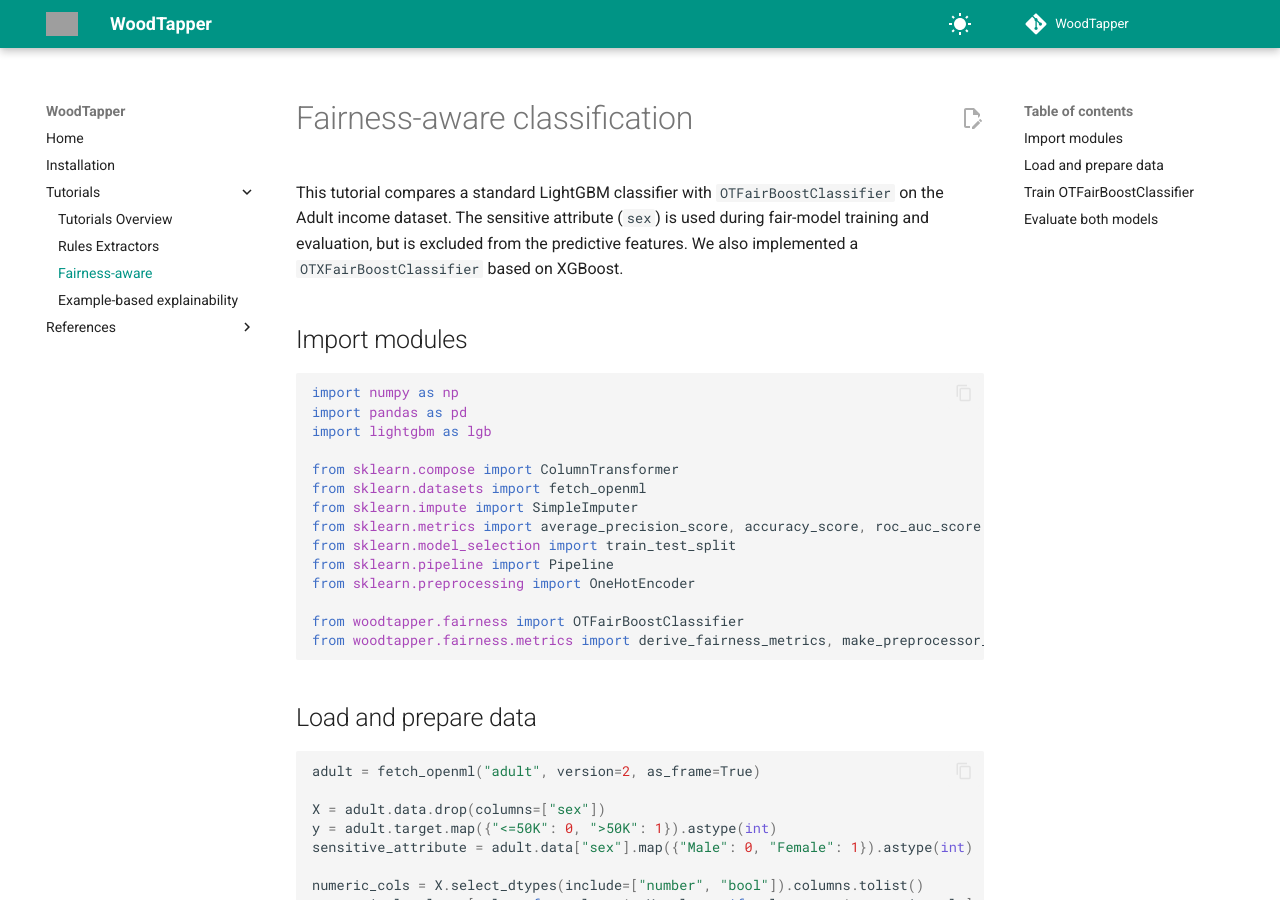
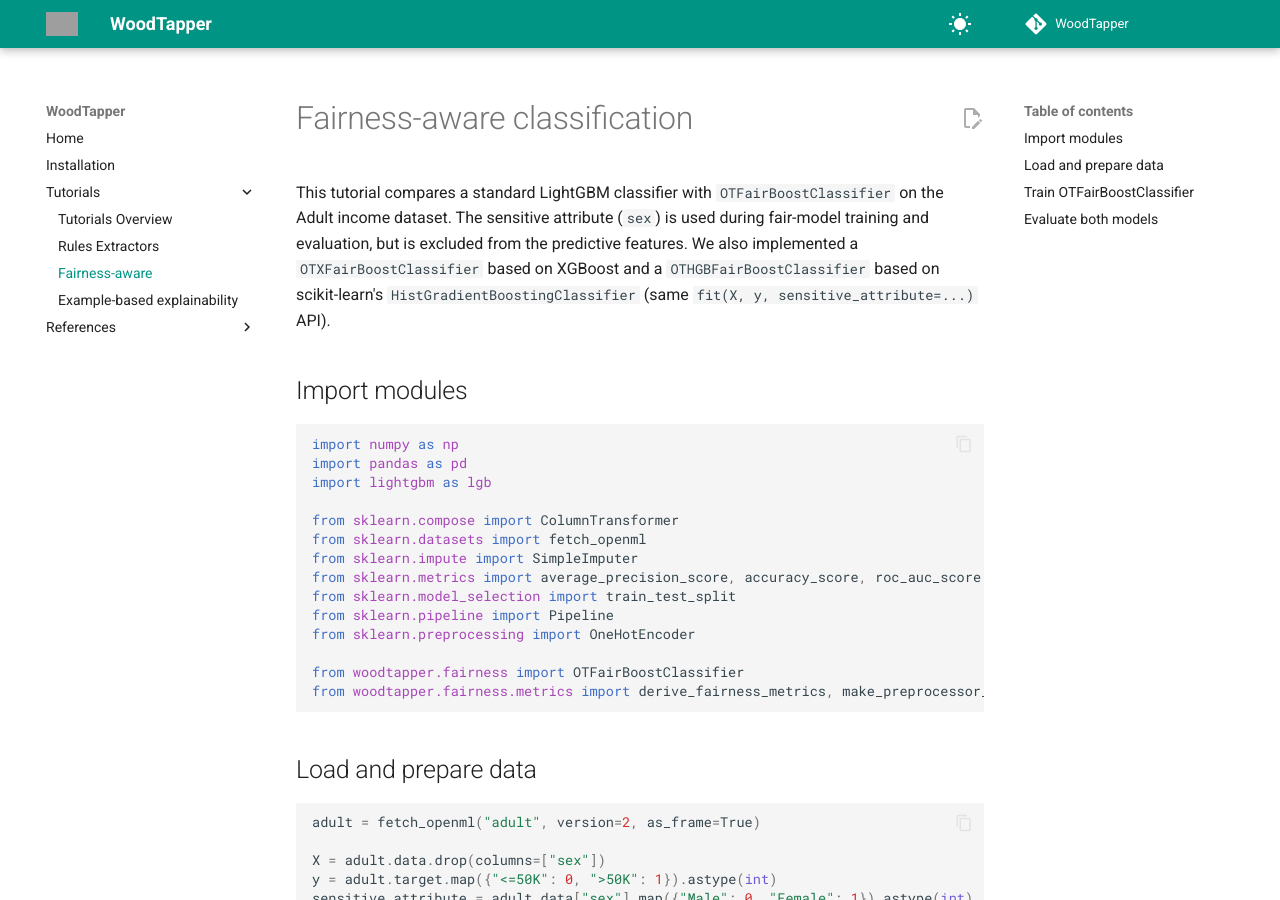
Before and after one commit to artefactory/woodtapper, an MkDocs documentation site: the page built from docs/3_tutorials_fairness.md, in a window 1280 px wide and 900 px high. Built offline with MkDocs 1.6.1 and Material for MkDocs 9.7.7, drawn with Linux system fonts in a browser that asks for light colours; comment, search, counter and statistics services are not loaded; grey boxes are pictures that could not be loaded.

Commit message:
enh: mention OTHGB indoc

```diff
--- a/docs/3_tutorials_fairness.md
+++ b/docs/3_tutorials_fairness.md
@@ -1,7 +1,7 @@
 # Fairness-aware classification
 
 This tutorial compares a standard LightGBM classifier with `OTFairBoostClassifier` on the Adult income dataset. The sensitive attribute (`sex`) is used during fair-model training and evaluation, but is excluded from the predictive features.
-We also implemented a `OTXFairBoostClassifier` based on XGBoost.
+We also implemented a `OTXFairBoostClassifier` based on XGBoost and a `OTHGBFairBoostClassifier` based on scikit-learn's `HistGradientBoostingClassifier` (same `fit(X, y, sensitive_attribute=...)` API).
 
 
 ## Import modules
```
